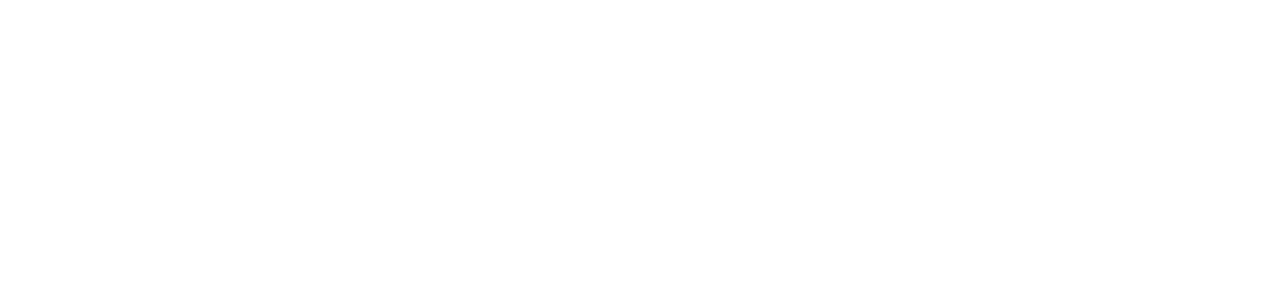
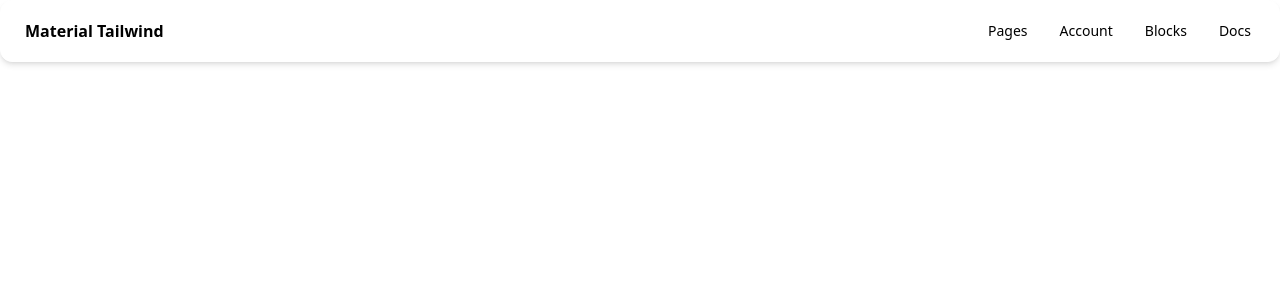
Before and after one commit to GustavoBertuzzi/Securekey, a React (Vite) app in the folder securekey/frontend/: page /configuracoes in a window 1280 px wide. Shown: the top 300 px of the page. Built offline with nearby package versions, Linux system fonts and the light colour scheme.

Commit message:
adição da navbar

```diff
--- a/securekey/frontend/src/pages/Config.jsx
+++ b/securekey/frontend/src/pages/Config.jsx
@@ -1,9 +1,101 @@
+import React from "react";
+import {
+  Navbar,
+  Collapse,
+  Typography,
+  IconButton,
+} from "@material-tailwind/react";
+import { Bars3Icon, XMarkIcon } from "@heroicons/react/24/outline";
 
+function NavList() {
+  return (
+    <ul className="my-2 flex flex-col gap-2 lg:mb-0 lg:mt-0 lg:flex-row lg:items-center lg:gap-6">
+      <Typography
+        as="li"
+        variant="small"
+        color="black"
+        className="p-1 font-medium"
+      >
+        <a href="#" className="flex items-center hover:text-blue-500 transition-colors">
+          Pages
+        </a>
+      </Typography>
+      <Typography
+        as="li"
+        variant="small"
+        color="black"
+        className="p-1 font-medium"
+      >
+        <a href="#" className="flex items-center hover:text-blue-500 transition-colors">
+          Account
+        </a>
+      </Typography>
+      <Typography
+        as="li"
+        variant="small"
+        color="black"
+        className="p-1 font-medium"
+      >
+        <a href="#" className="flex items-center hover:text-blue-500 transition-colors">
+          Blocks
+        </a>
+      </Typography>
+      <Typography
+        as="li"
+        variant="small"
+        color="black"
+        className="p-1 font-medium"
+      >
+        <a href="#" className="flex items-center hover:text-blue-500 transition-colors">
+          Docs
+        </a>
+      </Typography>
+    </ul>
+  );
+}
 
-export default function Config() {
+export default function NavbarSimple() {
+  const [openNav, setOpenNav] = React.useState(false);
 
-    return (
-        <>
-        </>
-    )
+  const handleWindowResize = () =>
+    window.innerWidth >= 960 && setOpenNav(false);
+
+  React.useEffect(() => {
+    window.addEventListener("resize", handleWindowResize);
+
+    return () => {
+      window.removeEventListener("resize", handleWindowResize);
+    };
+  }, []);
+
+  return (
+    <Navbar className="mx-auto max-w-screen-xl px-6 py-3">
+      <div className="flex items-center justify-between text-blue-gray-900">
+        <Typography
+          as="a"
+          href="#"
+          variant="h6"
+          className="mr-4 cursor-pointer py-1.5 text-black"
+
+        >
+          Material Tailwind
+        </Typography>
+        <div className="hidden lg:block">
+          <NavList />
+        </div>
+        <IconButton
+          variant="text"
+          className="ml-auto h-6 w-6 text-inherit hover:bg-transparent focus:bg-transparent active:bg-transparent lg:hidden"
+          ripple={false}
+          onClick={() => setOpenNav(!openNav)}
+        >
+          {openNav ? (
+            <XMarkIcon className="h-6 w-6" strokeWidth={2} />
+          ) : (
+            <Bars3Icon className="h-6 w-6" strokeWidth={2} />
+          )}
+        </IconButton>
+      </div>
+    </Navbar>
+  );
 }
```
